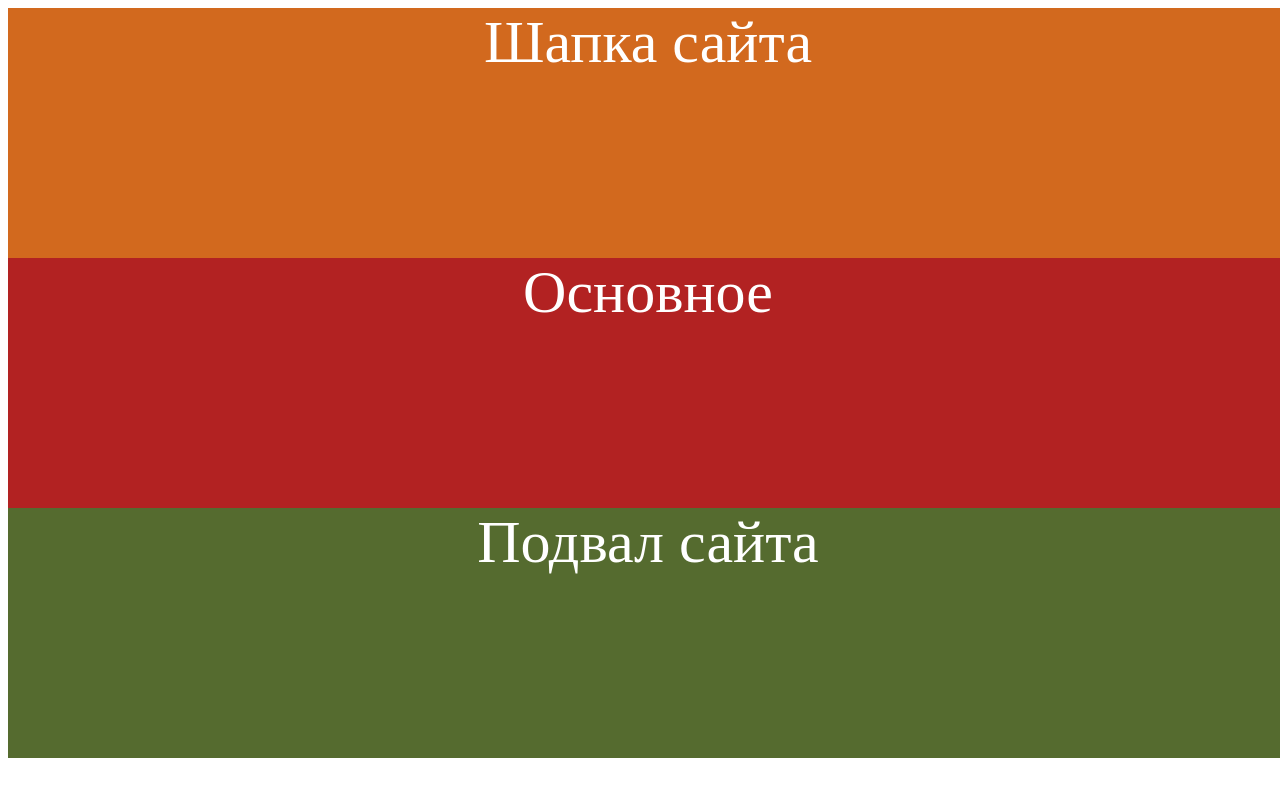
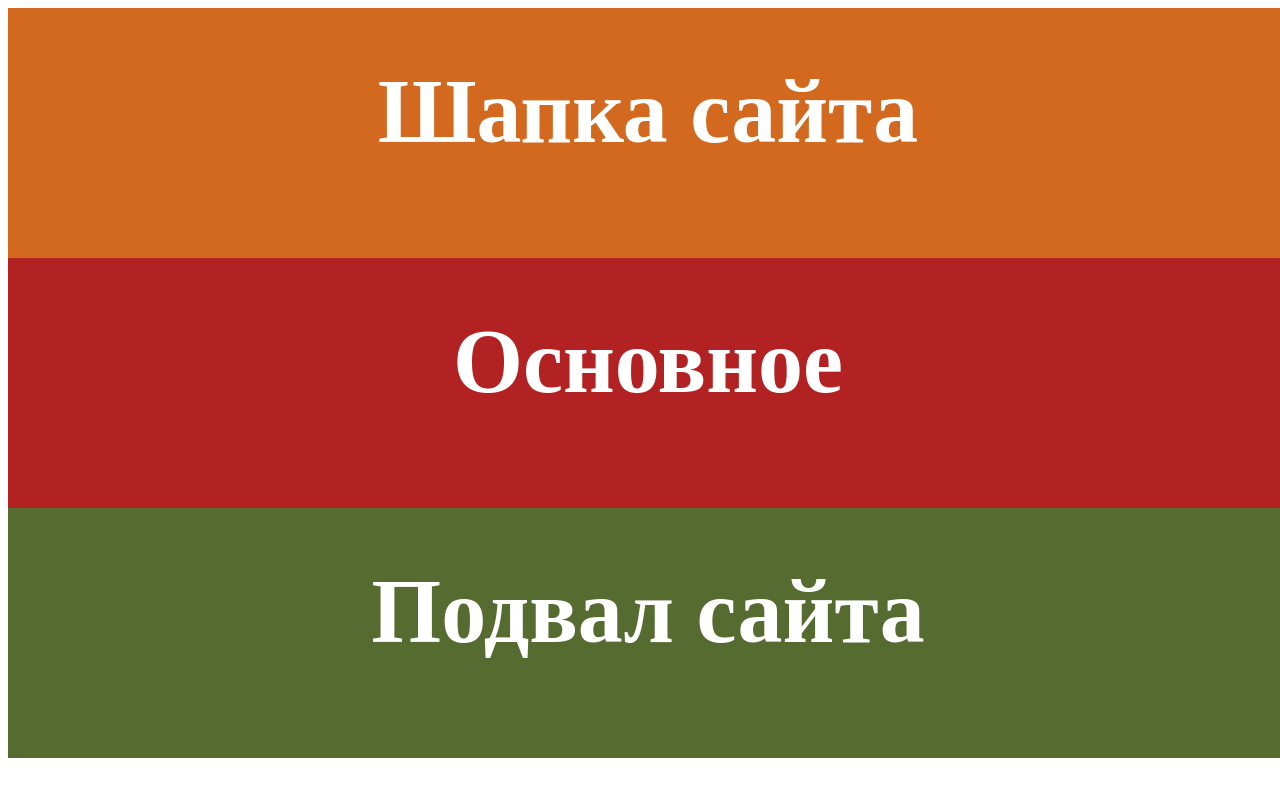
Before and after one commit to Nikolay-Orlov888/git-test, a plain HTML site: page index.html in a window 1280 px wide. Drawn offline with Linux system fonts and the light colour scheme.

Commit message:
third commit

```diff
--- a/index.html
+++ b/index.html
@@ -8,15 +8,15 @@
 </head>
 <body>
     <header class="header">
-        Шапка сайта
+        <h2>Шапка сайта</h2>
     </header>
 
     <main class="main">
-        Основное
+        <h2>Основное</h2>
     </main>
 
     <footer class="footer">
-        Подвал сайта
+        <h2>Подвал сайта</h2>
     </footer>
 
 </body>
```
